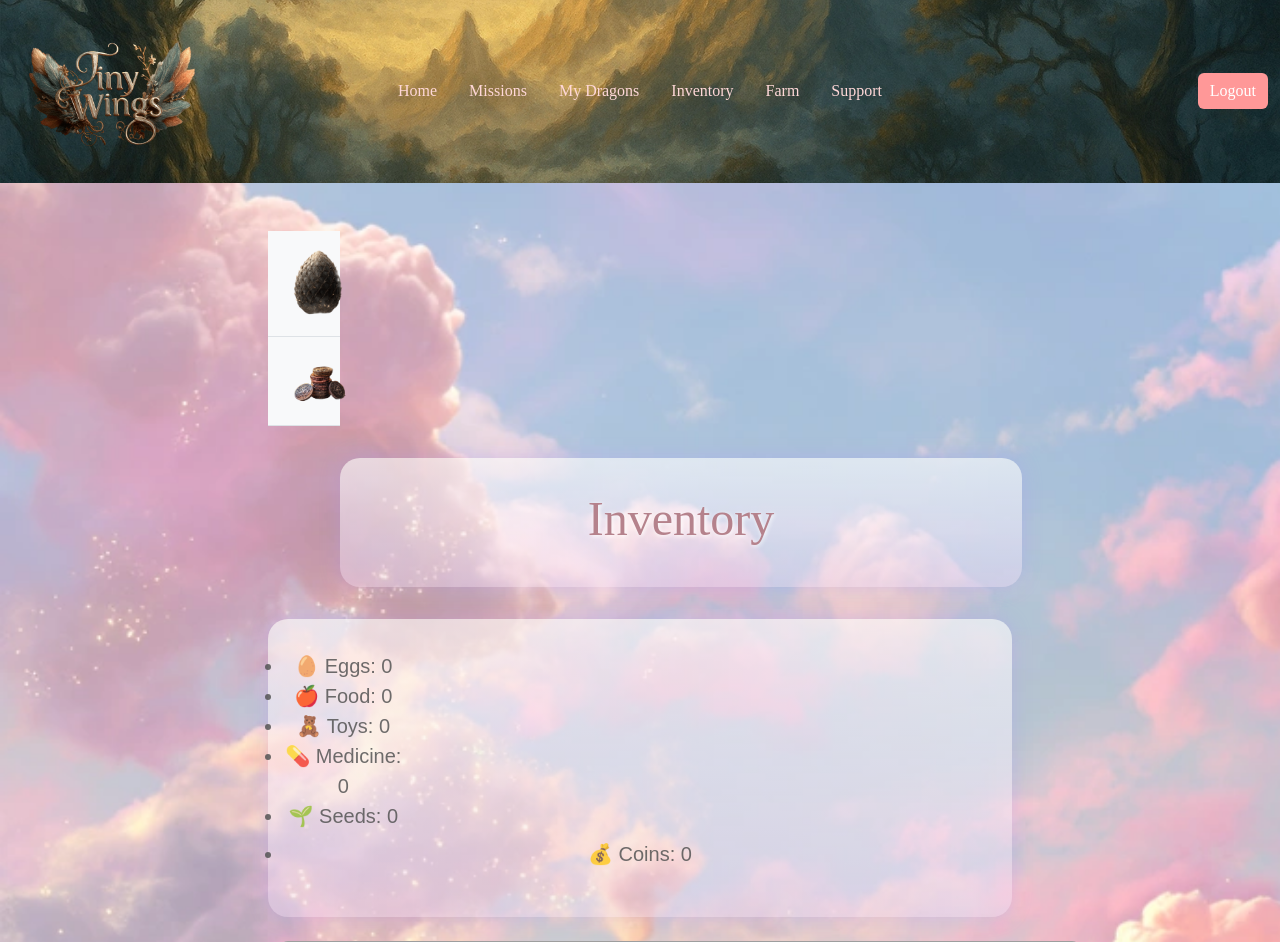
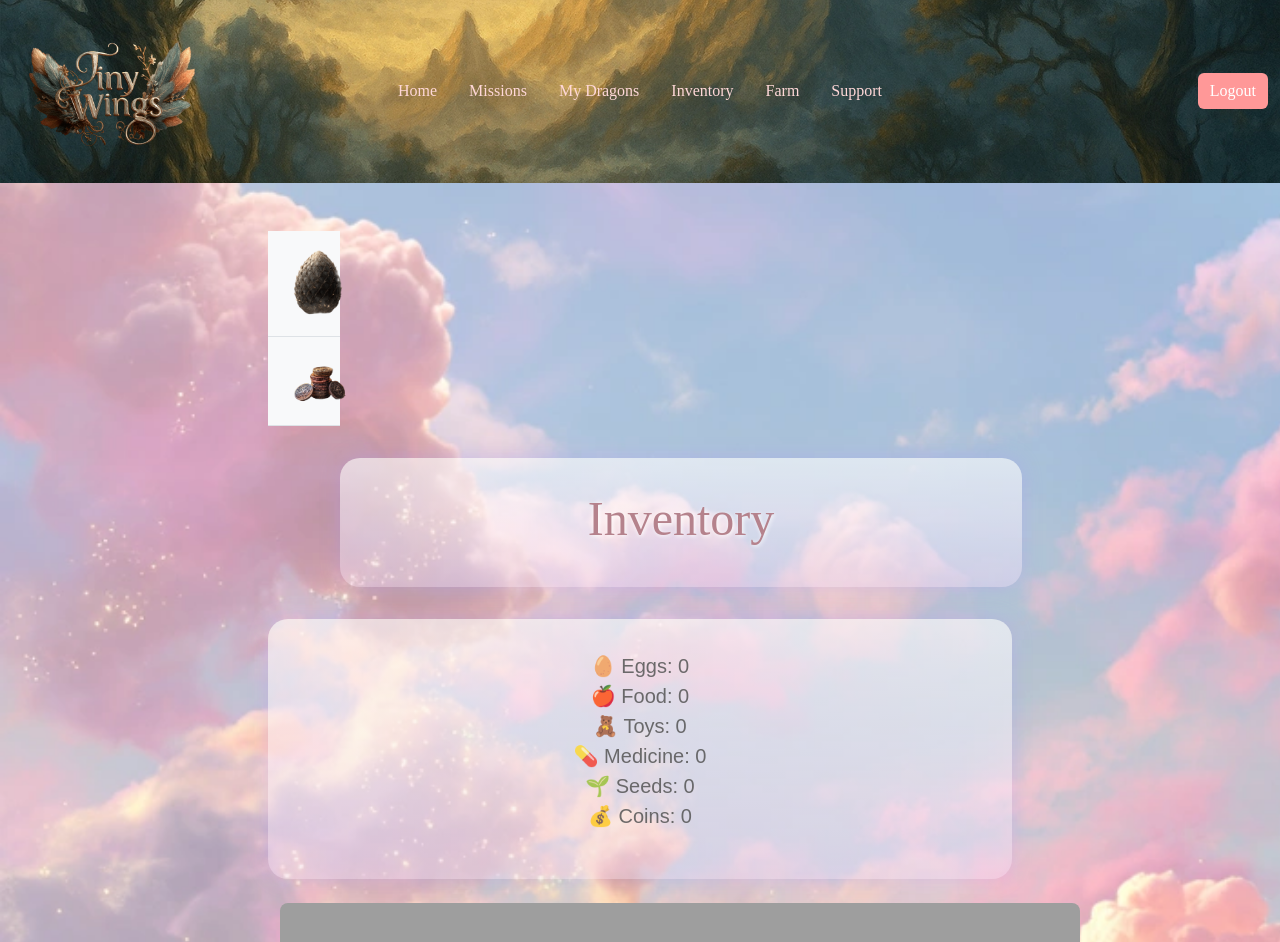
Before and after one commit to Just-Casey-Codes/TinyWings, a Flask app: page /inventory in a window 1280 px wide. Shown: the top 942 px of the page. Run offline with Flask 3, Linux system fonts and the light colour scheme; the visitor is signed in with stand-in values (Sample User, id 1); data comes from the database, SQL or seed files in the repository; some libraries are stand-ins or nearby versions; some web fonts are replaced; grey boxes are pictures that could not be loaded.

Commit message:
update inventory list and css to have no bullet points

```diff
--- a/static/css/styles.css
+++ b/static/css/styles.css
@@ -51,6 +51,9 @@ body {
 }
 footer {
     position: relative;
+}
+ul {
+    list-style-type: none;
 }
 .hatching-page {
     background-image: url("../images/who-will-hatch.png") !important;
--- a/templates/inventory.html
+++ b/templates/inventory.html
@@ -25,23 +25,12 @@
         <div class="welcome-banner">
    <div class="row justify-content-center fantasy-subtext">
        <ul>
-           <li>
-    <div class="col-6 col-md-2">🥚 Eggs: {{ eggs }}</div>
-               </li>
-           <li>
-    <div class="col-6 col-md-2">🍎 Food: {{ food }}</div>
-           </li>
-           <li>
-    <div class="col-6 col-md-2">🧸 Toys: {{ toy }}</div>
-           </li>
-           <li>
-    <div class="col-6 col-md-2">💊 Medicine: {{ meds }}</div>
-           </li>
-           <li>
-    <div class="col-6 col-md-2">🌱 Seeds: {{ seed }}</div>
-           </li>
-           <li>
-    <div class="col-12 mt-2">💰 Coins: {{ coins }}</div>
+           <li>🥚 Eggs: {{ eggs }}</li>
+           <li>🍎 Food: {{ food }}</li>
+           <li>🧸 Toys: {{ toy }}</li>
+           <li>💊 Medicine: {{ meds }}</li>
+           <li>🌱 Seeds: {{ seed }}</li>
+           <li>💰 Coins: {{ coins }}</li>
        </ul>
   </div>
 </div>
```
